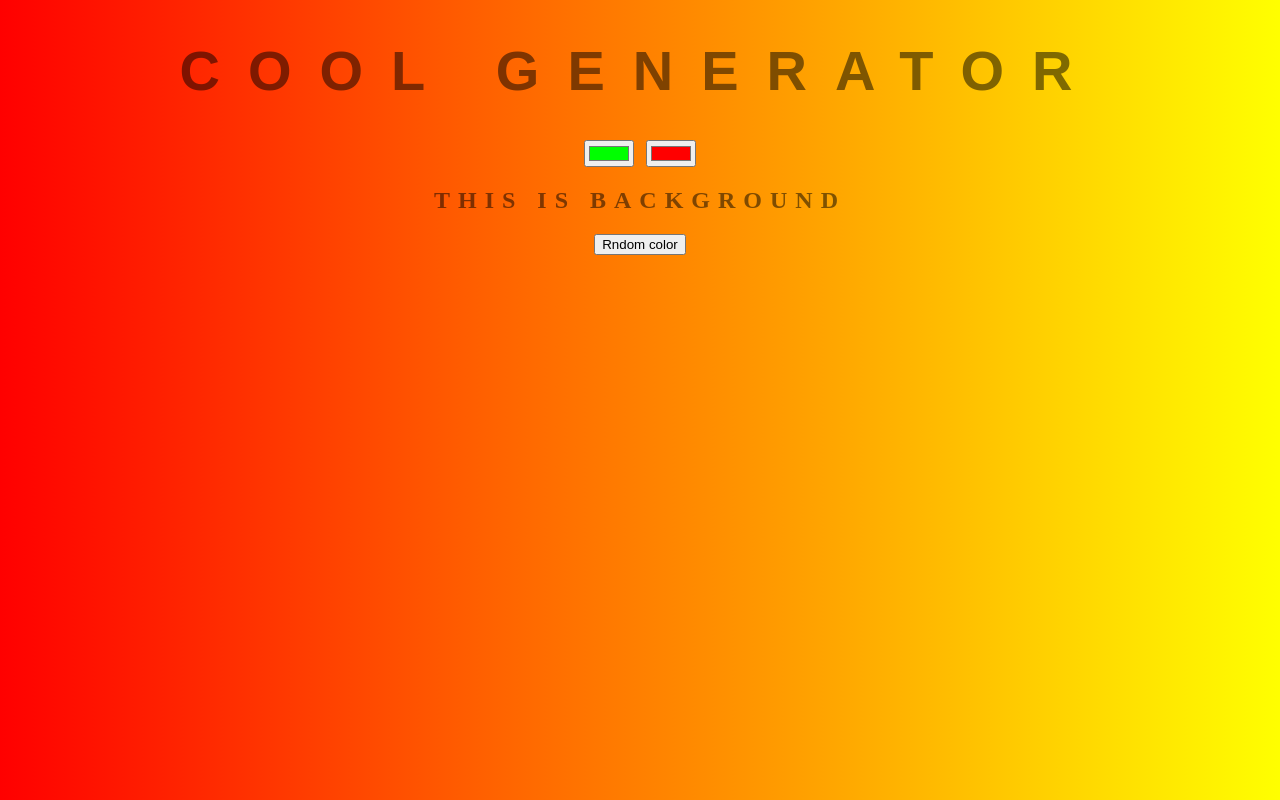
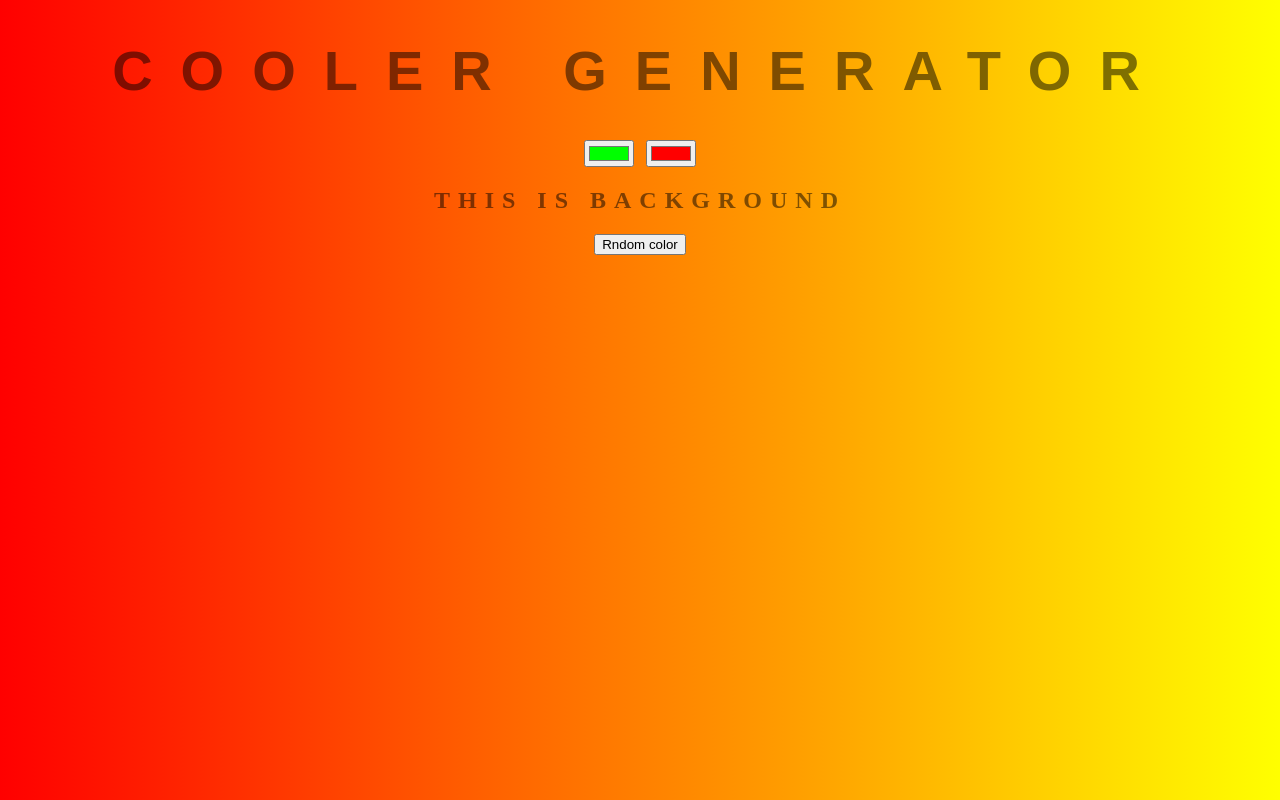
Before and after one commit to MKurpik/background-generator, a plain HTML site: page index.html in a window 1280 px wide. Drawn offline with Linux system fonts and the light colour scheme.

Commit message:
mala zmiana

```diff
--- a/index.html
+++ b/index.html
@@ -5,7 +5,7 @@
 <link rel="stylesheet" type="text/css" href="style.css">
 </head>
 <body id="tlo">
-<h1>COOL generator</h1>
+<h1>COOLer generator</h1>
 <input class="color1" type="color" name="color1" value="#00ff00">
 <input class="color2" type="color" name="color2" value="#ff0000">
 <h2> This is background</h2>
```
